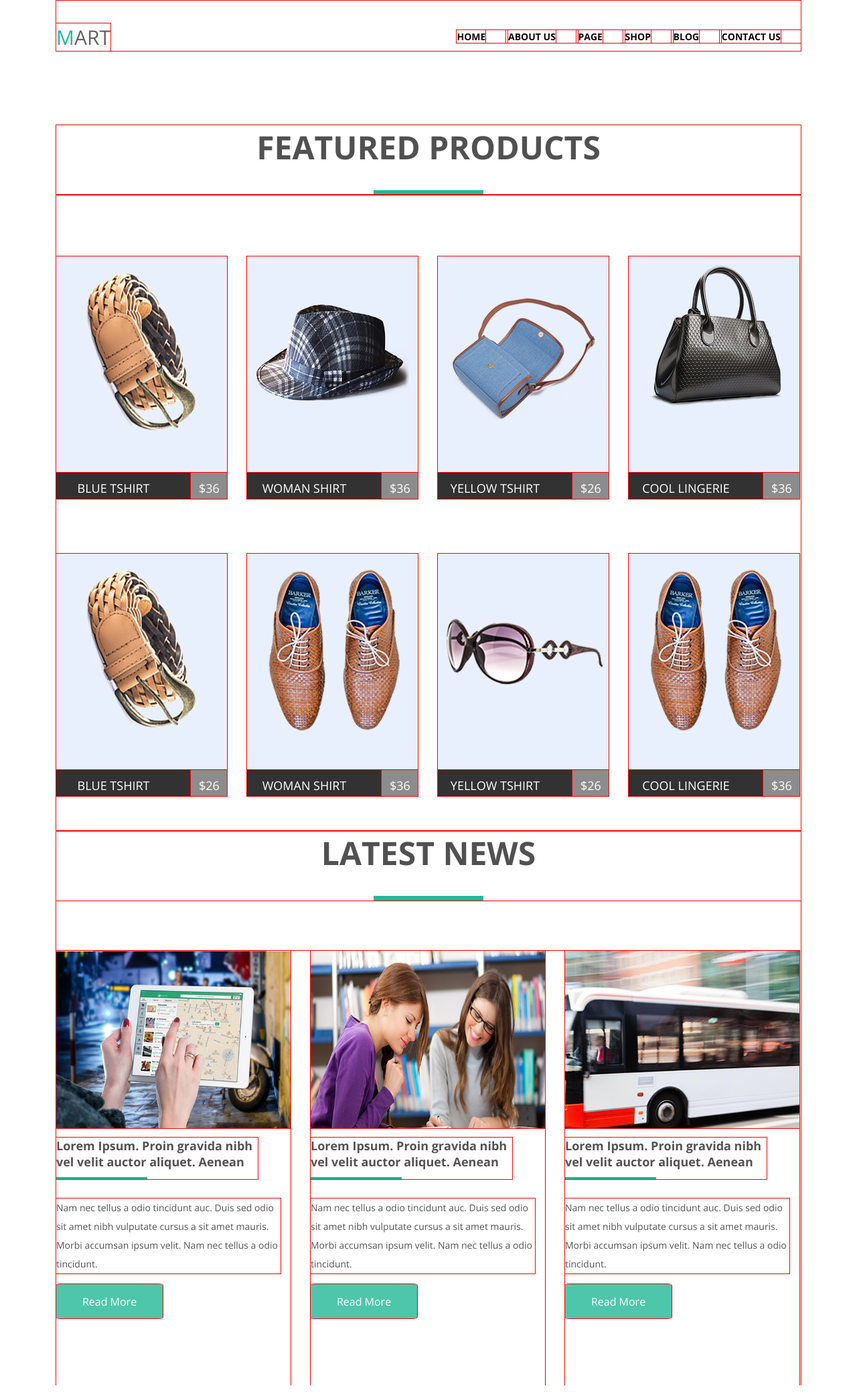
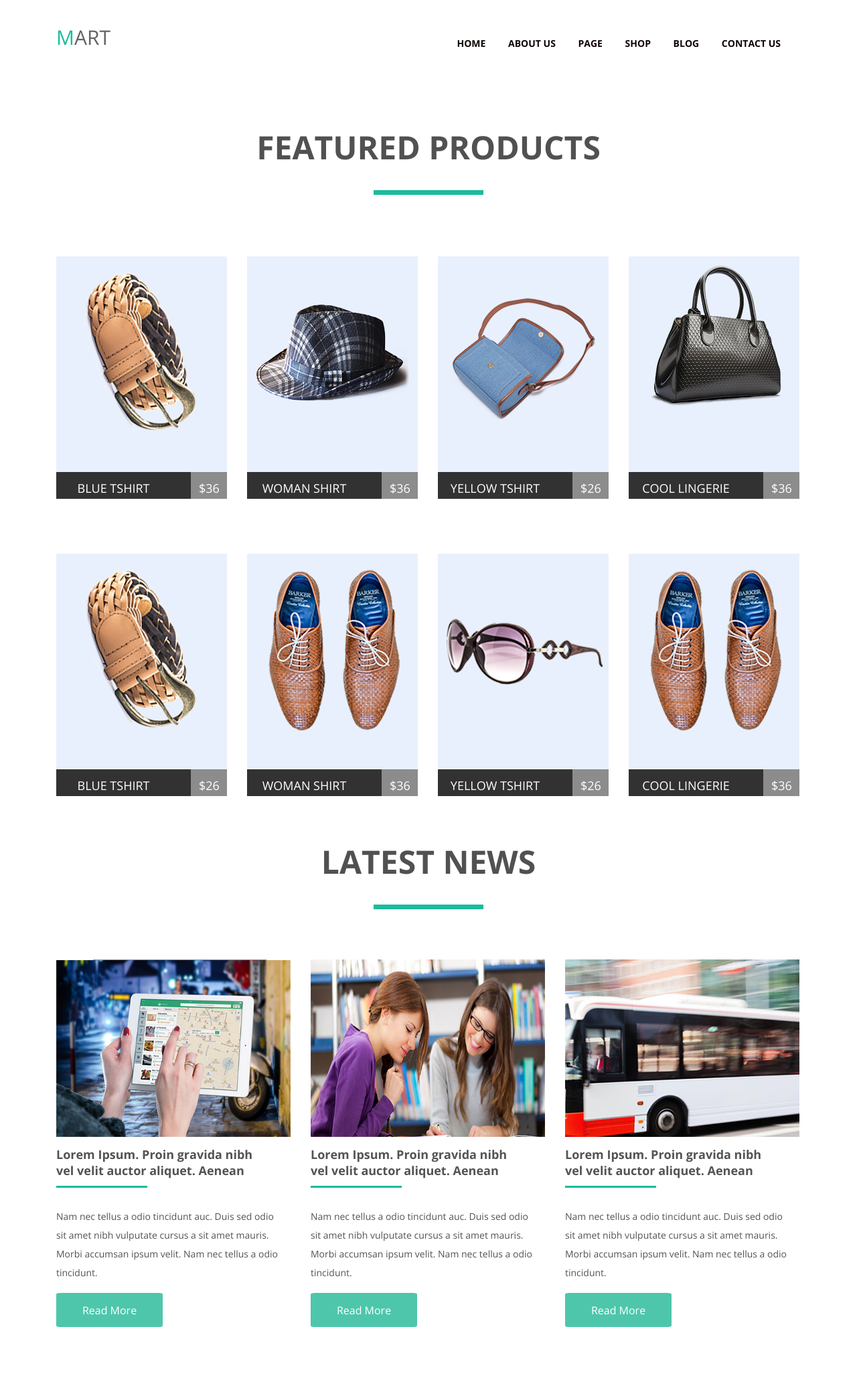
Before and after one commit to Shimmaksim/goit-fe-course, a plain HTML site: page module_4/index.html in a window 1280 px wide. Shown: the whole page at 67% size. Drawn offline with nearby package versions, Linux system fonts and the light colour scheme.

Commit message:
modul4_newnew

```diff
--- a/module_4/css/style.css
+++ b/module_4/css/style.css
@@ -5,7 +5,7 @@
     margin: 0;
     padding: 0;
     box-sizing: border-box;
-    outline: 1px solid red;
+    /* outline: 1px solid red; */
 }
 
 /* .header{
@@ -115,7 +115,7 @@ background-color: aqua;
     width: 1112px;
     margin: 0 auto;
     display: inline-block;
-
+    margin-top: 35px;
 
 }
 
@@ -140,7 +140,7 @@ background-color: aqua;
     text-transform: uppercase;
     display: block;
     float: left;
-    margin-top: 35px;
+    /* margin-top: 35px; */
     font-family: 'Open Sans', sans-serif;
     font-weight: 400;
 }
@@ -158,7 +158,7 @@ background-color: aqua;
     margin: 0 auto;
     text-transform: uppercase;
     float:right;
-    margin-top: 45px;
+    padding-top: 20px;
     font-family: 'Open Sans', sans-serif;
     font-weight: 700;
 }
@@ -189,7 +189,7 @@ background-color: aqua;
     color: rgba(81, 81, 81, 255);
     text-align: center;
     display: block;
-    margin-top: 111px;
+    padding-top: 111px;
     font-family: 'Open Sans', sans-serif;
     font-weight: 700;
 }
@@ -224,8 +224,12 @@ background-color: aqua;
 
 .item:nth-child(n+5){
     margin-top: 30px;
+    margin-bottom: 0;
 }
 
+.url{
+    display: block;
+}
 
 .name{
     font-size: 18px;
@@ -271,9 +275,13 @@ background-color: aqua;
 }
 
 .item:nth-of-type(5){
-    margin-left: 0px
+    margin-left: 0px;
+
 }
 
+.section_2{
+    margin-bottom: 100px;
+}
 
 .big_2{
     font-size: 48px;
@@ -283,6 +291,7 @@ background-color: aqua;
     margin: 0 auto;
     font-family: 'Open Sans', sans-serif;
     font-weight: 700;
+    margin-top: 105px;
 
 }
 
@@ -356,8 +365,14 @@ background-color: aqua;
     border: none;
     border-radius: 4%;
     margin-top: 16px;
-    margin-bottom: 100px;
+    /* margin-bottom: 100px; */
     font-family: 'Open Sans', sans-serif;
     font-weight: 400;
 
 }
+
+
+.url_a{
+    text-decoration: none;
+    color: white;
+}
--- a/module_4/index.html
+++ b/module_4/index.html
@@ -29,65 +29,73 @@
                 <li class="item">
                         <a href="https://www.youtube.com" class="url">
                     <img src="./img/Composed-layer@1X (1).png" alt="photo" class="photo-item">
-                    <!-- <a href="https://www.youtube.com"> -->
+                    <div class="name_prise">
                         <p class="name">Blue Tshirt</p>
                         <p class="prise">$36</p>
+                    </div>
                     </a>
                 </li>
                 <li class="item">
                         <a href="https://www.youtube.com" class="url">
                     <img src="./img/Composed-layer@1X (2).png" alt="photo" class="photo-item">
-                    <!-- <a href="https://www.google.com.ua">   -->
+                    <div >
                         <p class="name">WOMAN shirt</p>
                         <p class="prise">$36</p>
+                    </div>
                     </a>
                 </li>
                 <li class="item">
                         <a href="https://www.youtube.com" class="url">
                      <img src="./img/Composed-layer@1X (3).png" alt="photo" class="photo-item">
-                     <!-- <a href="https://www.youtube.com"> -->
+                     <div >
                         <p class="name">YELLOW Tshirt</p>
                         <p class="prise">$26</p>
+                    </div>
                     </a>
                 </li>
                 <li class="item">
                     <a href="https://www.youtube.com" class="url">
                     <img src="./img/Composed-layer@1X (4).png" alt="photo" class="photo-item">
-                    <!-- <a href="https://www.google.com.ua"> -->
+                    <div >
                         <p class="name">Cool lingerie</p>
                         <p class="prise">$36</p>
+                    </div>
                     </a>
                 </li>
                 <li class="item">
                     <a href="https://www.youtube.com" class="url">
                      <img src="./img/Composed-layer@1X (1).png" alt="photo" class="photo-item">
-                     <!-- <a href="https://www.youtube.com"> -->
+                     <div >
                         <p class="name">Blue Tshirt</p>
                         <p class="prise">$26</p>
+                    </div>
                     </a>
                 </li>
                 <li class="item">
                     <a href="https://www.youtube.com" class="url">
                     <img src="./img/Composed-layer@1X (6).png" alt="photo" class="photo-item">
-                    <!-- <a href="https://www.google.com.ua"> -->
+                    <div >
                         <p class="name">WOMAN shirt</p>
                         <p class="prise">$36</p>
+                    </div>
                     </a>
                 </li>
                 <li class="item">
                     <a href="https://www.youtube.com" class="url">
                     <img src="./img/Composed-layer@1X (7).png" alt="photo" class="photo-item">
-                    <!-- <a href="https://www.youtube.com"> -->
+                    <div >
                         <p class="name">YELLOW Tshirt</p>
                         <p class="prise">$26</p>
+                    </div>
                     </a>
                 </li>
                 <li class="item">
                     <a href="https://www.youtube.com" class="url">
                     <img src="./img/Composed-layer@1X (6).png" alt="photo" class="photo-item">
-                    <!-- <a href="https://www.youtube.com"> -->
+                    <div >
                         <p class="name">Cool lingerie</p>
                         <p class="prise">$36</p>
+                    </div>
                     </a>
                 </li>
             </ul>
@@ -99,19 +107,19 @@
                     <img src="./img/Composed-layer@1X (9).png" alt="photo" class="news-img">
                         <p class="text1 clearfix">Lorem Ipsum. Proin gravida nibh vel velit auctor aliquet. Aenean </p>
                         <p class="text2">Nam nec tellus a odio tincidunt auc. Duis sed odio sit amet nibh vulputate cursus a sit amet mauris. Morbi accumsan ipsum velit. Nam nec tellus a odio tincidunt. </p>
-                        <button class="button">Read More</button>
+                        <button class="button"><a href="#" class="url_a">Read More</a></button>
                 </li>
                 <li class="news-li">
                     <img src="./img/slide1@1X.png" alt="photo" class="news-img">
                         <p class="text1 clearfix">Lorem Ipsum. Proin gravida nibh vel velit auctor aliquet. Aenean </p>
                         <p class="text2">Nam nec tellus a odio tincidunt auc. Duis sed odio sit amet nibh vulputate cursus a sit amet mauris. Morbi accumsan ipsum velit. Nam nec tellus a odio tincidunt. </p>
-                        <button class="button">Read More</button>
+                        <button class="button"><a href="#" class="url_a">Read More</a></button>
                 </li>
                 <li class="news-li">
                     <img src="./img/product-img-5@1X.png" alt="photo" class="news-img">
                         <p class="text1 clearfix">Lorem Ipsum. Proin gravida nibh vel velit auctor aliquet. Aenean </p>
                         <p class="text2">Nam nec tellus a odio tincidunt auc. Duis sed odio sit amet nibh vulputate cursus a sit amet mauris. Morbi accumsan ipsum velit. Nam nec tellus a odio tincidunt.</p>
-                        <button class="button">Read More</button>
+                        <button class="button"><a href="#" class="url_a">Read More</a></button>
                 </li>
             </ul>
         </section>
```
